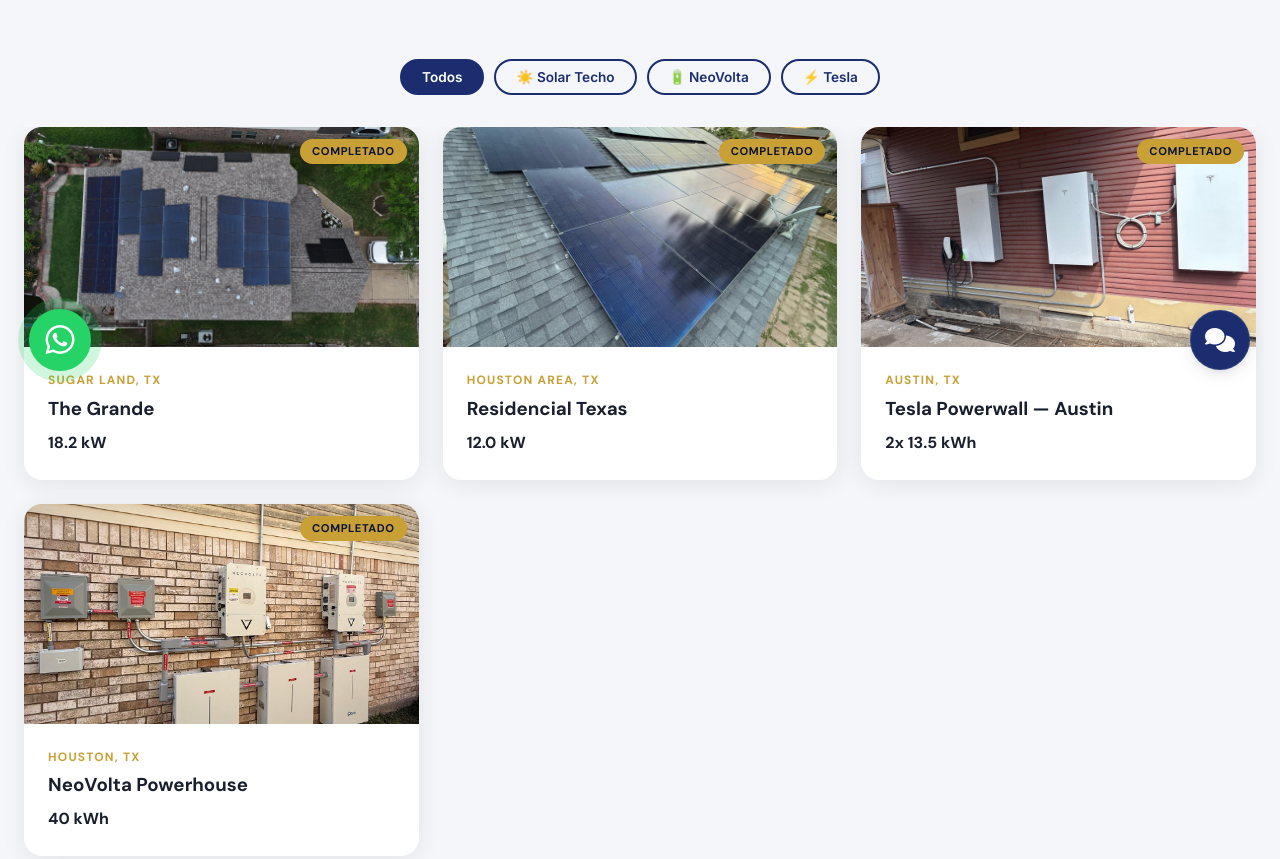
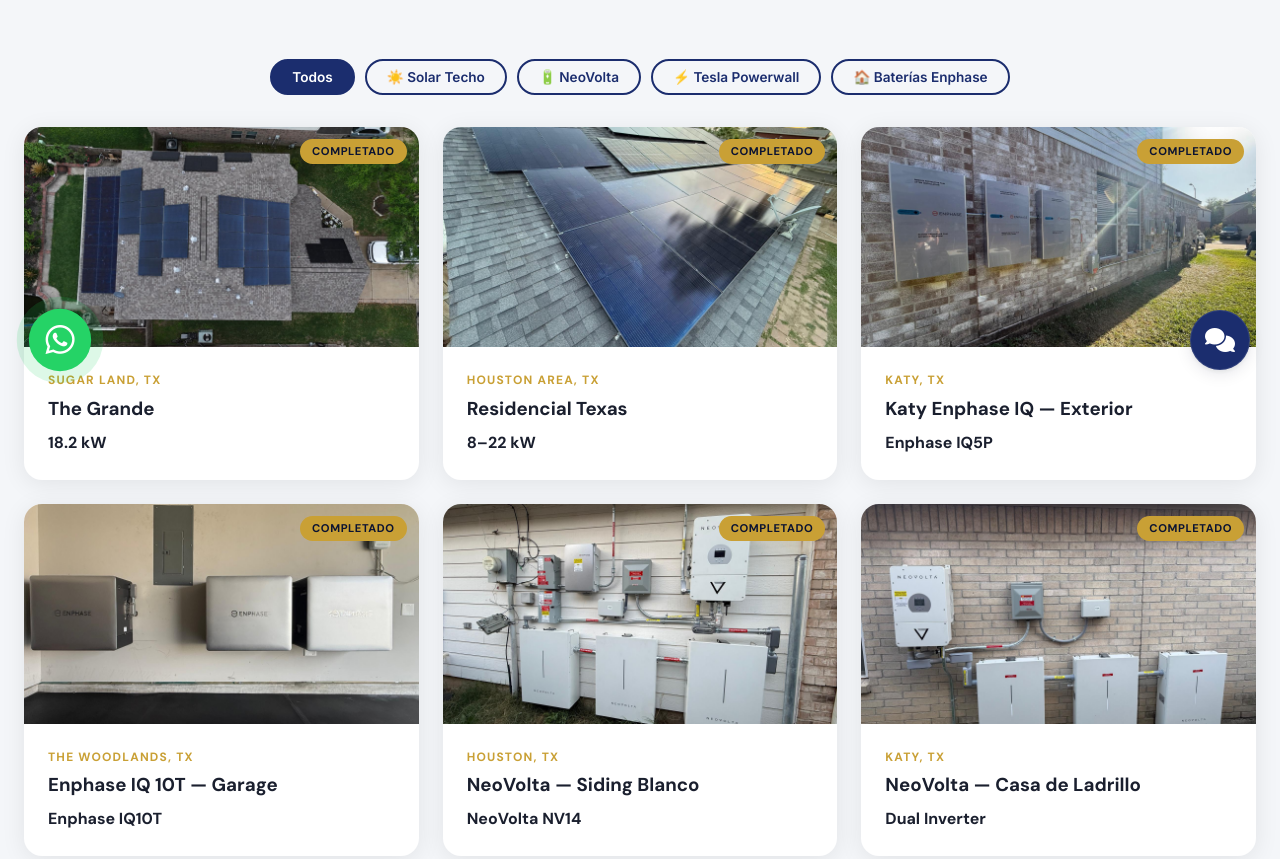
Before and after one commit to vhccompanytx/vhc-website, a plain HTML site: page frontend/portfolio-es.html in a window 1280 px wide. Shown: the part 400-1259 px from the top of the page. Drawn offline with nearby package versions, Linux system fonts and the light colour scheme.

Commit message:
Fix: Navbar transparency on scroll, remove sticky filter tabs, and sync/split NeoVolta vs Enphase projects on portfolio pages

```diff
--- a/frontend/portfolio-es.html
+++ b/frontend/portfolio-es.html
@@ -56,7 +56,13 @@
             box-shadow: var(--shadow-glass);
             transition: all var(--duration) var(--ease-out);
         }
-        nav.scrolled { padding: var(--space-2) 0; }
+        nav.scrolled {
+            padding: var(--space-2) 0;
+            background: rgba(11, 19, 50, 0.65);
+            backdrop-filter: blur(32px);
+            -webkit-backdrop-filter: blur(32px);
+            box-shadow: 0 10px 30px rgba(5, 8, 20, 0.4);
+        }
         .nav-inner { display: flex; justify-content: space-between; align-items: center; }
         .nav-logo { display: block; position: relative; height: 38px; overflow: hidden; }
         .nav-logo img { height: 64px; position: relative; top: -5px; filter: brightness(0) invert(1); transition: opacity var(--duration); }
@@ -254,12 +260,13 @@
     <!-- Gallery -->
     <section class="section-padding" style="background: var(--vhc-surface); position:relative;">
         <div class="container" style="position:relative;z-index:2;">
-            <!-- Filter Tabs (Sticky) -->
-            <div style="position:sticky;top:66px;z-index:90;background:var(--vhc-surface);padding:1rem 0 2rem;display:flex;flex-wrap:wrap;gap:.625rem;justify-content:center;margin-top:-1rem;" role="tablist">
-                <button class="pf-tab active" data-filter="all" onclick="pfFilterEs(this,'all')" style="padding:.5rem 1.25rem;border-radius:2rem;border:2px solid var(--vhc-navy);background:var(--vhc-navy);color:#fff;font-family:var(--font-display);font-weight:600;font-size:.85rem;cursor:pointer;">Todos</button>
-                <button class="pf-tab" data-filter="solar" onclick="pfFilterEs(this,'solar')" style="padding:.5rem 1.25rem;border-radius:2rem;border:2px solid var(--vhc-navy);background:transparent;color:var(--vhc-navy);font-family:var(--font-display);font-weight:600;font-size:.85rem;cursor:pointer;">☀️ Solar Techo</button>
-                <button class="pf-tab" data-filter="neovolta" onclick="pfFilterEs(this,'neovolta')" style="padding:.5rem 1.25rem;border-radius:2rem;border:2px solid var(--vhc-navy);background:transparent;color:var(--vhc-navy);font-family:var(--font-display);font-weight:600;font-size:.85rem;cursor:pointer;">🔋 NeoVolta</button>
-                <button class="pf-tab" data-filter="tesla" onclick="pfFilterEs(this,'tesla')" style="padding:.5rem 1.25rem;border-radius:2rem;border:2px solid var(--vhc-navy);background:transparent;color:var(--vhc-navy);font-family:var(--font-display);font-weight:600;font-size:.85rem;cursor:pointer;">⚡ Tesla</button>
+            <!-- Filtros (Posición neutral, se desplaza con el contenido) -->
+            <div style="padding:1rem 0 2rem;display:flex;flex-wrap:wrap;gap:.625rem;justify-content:center;margin-top:-1rem;" role="tablist">
+                <button class="pf-tab active" data-filter="all" onclick="pfFilterEs(this,'all')" style="padding:.5rem 1.25rem;border-radius:2rem;border:2px solid var(--vhc-navy);background:var(--vhc-navy);color:#fff;font-family:var(--font-display);font-weight:600;font-size:.85rem;cursor:pointer;transition:all .25s;">Todos</button>
+                <button class="pf-tab" data-filter="solar" onclick="pfFilterEs(this,'solar')" style="padding:.5rem 1.25rem;border-radius:2rem;border:2px solid var(--vhc-navy);background:transparent;color:var(--vhc-navy);font-family:var(--font-display);font-weight:600;font-size:.85rem;cursor:pointer;transition:all .25s;">☀️ Solar Techo</button>
+                <button class="pf-tab" data-filter="neovolta" onclick="pfFilterEs(this,'neovolta')" style="padding:.5rem 1.25rem;border-radius:2rem;border:2px solid var(--vhc-navy);background:transparent;color:var(--vhc-navy);font-family:var(--font-display);font-weight:600;font-size:.85rem;cursor:pointer;transition:all .25s;">🔋 NeoVolta</button>
+                <button class="pf-tab" data-filter="tesla" onclick="pfFilterEs(this,'tesla')" style="padding:.5rem 1.25rem;border-radius:2rem;border:2px solid var(--vhc-navy);background:transparent;color:var(--vhc-navy);font-family:var(--font-display);font-weight:600;font-size:.85rem;cursor:pointer;transition:all .25s;">⚡ Tesla Powerwall</button>
+                <button class="pf-tab" data-filter="enphase" onclick="pfFilterEs(this,'enphase')" style="padding:.5rem 1.25rem;border-radius:2rem;border:2px solid var(--vhc-navy);background:transparent;color:var(--vhc-navy);font-family:var(--font-display);font-weight:600;font-size:.85rem;cursor:pointer;transition:all .25s;">🏠 Baterías Enphase</button>
             </div>
 
             <div id="pfGridEs" class="pf-grid">
@@ -340,7 +347,7 @@
                 {src:'brand/WhatsApp Image 2026-03-31 at 10.41.51 PM.jpeg', cap:'Vista aérea de instalación solar de 48 paneles'},
                 {src:'brand/WhatsApp Image 2026-03-31 at 10.42.06 PM.jpeg', cap:'Segundo ángulo aéreo — The Grande'}
             ]},
-            { id: 1, cat: 'solar', title: 'Residencial Texas', loc: 'Houston Area, TX', size: '12.0 kW', desc: 'Arreglo completo sobre techo de teja gris durante el atardecer.', photos:[
+            { id: 1, cat: 'solar', title: 'Residencial Texas', loc: 'Houston Area, TX', size: '8–22 kW', desc: 'Arreglo completo sobre techo de teja gris durante el atardecer.', photos:[
                 {src:'brand/WhatsApp Image 2026-03-31 at 11.06.44 PM.jpeg', cap:'Arreglo de paneles al atardecer'},
                 {src:'brand/WhatsApp Image 2026-03-31 at 11.05.28 PM.jpeg', cap:'Detalle de fila de paneles'},
                 {src:'brand/WhatsApp Image 2026-03-31 at 10.46.20 PM.jpeg', cap:'Vista de dron — diseño residencial completo'},
@@ -348,16 +355,47 @@
                 {src:'brand/WhatsApp Image 2026-03-31 at 10.48.53 PM.jpeg', cap:'Detalle de herrajes de montaje'},
                 {src:'brand/WhatsApp Image 2026-03-31 at 11.09.52 PM.jpeg', cap:'Instalación solar — vista de patio trasero'}
             ]},
-            { id: 2, cat: 'tesla', title: 'Tesla Powerwall — Austin', loc: 'Austin, TX', size: '2x 13.5 kWh', desc: 'Respaldo total con Tesla Powerwall y cargador EV en casa de metal.', photos:[
+            { id: 2, cat: 'enphase', title: 'Katy Enphase IQ — Exterior', loc: 'Katy, TX', size: 'Enphase IQ5P', desc: 'Instalación exterior de baterías Enphase IQ de 5P en pared de ladrillos.', photos:[
+                {src:'brand/WhatsApp Image 2026-03-31 at 10.44.13 PM.jpeg', cap:'Enphase IQ Battery 5P — montaje exterior'},
+                {src:'brand/WhatsApp Image 2026-03-31 at 10.44.21 PM.jpeg', cap:'Ángulo lateral — instalación Enphase cerca de piscina'},
+                {src:'brand/WhatsApp Image 2026-03-31 at 11.02.16 PM.jpeg', cap:'Inversores Enphase duales en pared de ladrillo'}
+            ]},
+            { id: 3, cat: 'enphase', title: 'Enphase IQ 10T — Garage', loc: 'The Woodlands, TX', size: 'Enphase IQ10T', desc: 'Tres unidades Enphase IQ 10T instaladas en garaje sobre repisa blanca.', photos:[
+                {src:'brand/WhatsApp Image 2026-03-31 at 11.13.27 PM.jpeg', cap:'Tres unidades Enphase IQ 10T en garaje'},
+                {src:'brand/WhatsApp Image 2026-03-31 at 11.13.35 PM.jpeg', cap:'Vista frontal — Enphase IQ 10T'},
+                {src:'brand/WhatsApp Image 2026-03-31 at 11.13.47 PM.jpeg', cap:'Perfil de baterías Enphase IQ'},
+                {src:'brand/WhatsApp Image 2026-03-31 at 11.14.00 PM.jpeg', cap:'Instalación completa en garaje'}
+            ]},
+            { id: 4, cat: 'neovolta', title: 'NeoVolta — Siding Blanco', loc: 'Houston, TX', size: 'NeoVolta NV14', desc: 'Sistema de 3 baterías NeoVolta con inversor en casa de siding blanco.', photos:[
+                {src:'brand/WhatsApp Image 2026-03-31 at 11.01.45 PM.jpeg', cap:'3x Baterías NeoVolta + Inversor + Combinador Enphase'},
+                {src:'brand/WhatsApp Image 2026-03-31 at 10.50.36 PM.jpeg', cap:'Vista de paneles en techo'}
+            ]},
+            { id: 5, cat: 'neovolta', title: 'NeoVolta — Casa de Ladrillo', loc: 'Katy, TX', size: 'Dual Inverter', desc: 'Inversores duales NeoVolta con 4 unidades de almacenamiento en pared de ladrillo.', photos:[
+                {src:'brand/WhatsApp Image 2026-03-31 at 11.04.53 PM.jpeg', cap:'Inversores duales NeoVolta + 4 unidades'},
+                {src:'brand/WhatsApp Image 2026-03-31 at 10.42.35 PM.jpeg', cap:'Vista de paneles solares en el techo'}
+            ]},
+            { id: 6, cat: 'neovolta', title: 'NeoVolta — Siding Azul', loc: 'Sugar Land, TX', size: 'NeoVolta NV14', desc: 'Inversor individual NeoVolta con banco de 3 baterías en siding azul.', photos:[
+                {src:'brand/WhatsApp Image 2026-03-31 at 11.08.06 PM.jpeg', cap:'Inversor NeoVolta + banco de 3 baterías'},
+                {src:'brand/WhatsApp Image 2026-03-31 at 11.05.37 PM.jpeg', cap:'Fila de baterías NeoVolta — vista frontal'},
+                {src:'brand/WhatsApp Image 2026-03-31 at 10.56.29 PM.jpeg', cap:'Vista aérea de paneles en casa azul'}
+            ]},
+            { id: 7, cat: 'neovolta', title: 'NeoVolta Powerhouse', loc: 'Houston, TX', size: '40 kWh', desc: 'Sistema de gran capacidad con 4 baterías NeoVolta e inversores duales.', photos:[
+                {src:'brand/WhatsApp Image 2026-03-31 at 11.05.55 PM.jpeg', cap:'4x Baterías NeoVolta + Inversores duales'},
+                {src:'brand/WhatsApp Image 2026-03-31 at 11.09.21 PM.jpeg', cap:'Sistema completo vista lateral'}
+            ]},
+            { id: 8, cat: 'tesla', title: 'Tesla Powerwall — Austin', loc: 'Austin, TX', size: '27 kWh', desc: 'Respaldo total con Tesla Powerwall y cargador EV en casa de metal.', photos:[
                 {src:'brand/tesla 3.jpg', cap:'3x Tesla Powerwall + Cargador EV Nivel 2'},
                 {src:'brand/tesla2.jpg', cap:'Dual Tesla Powerwall + Cargador EV'},
                 {src:'brand/WhatsApp Image 2026-03-31 at 11.12.55 PM.jpeg', cap:'Tesla Powerwall + Cargador + Protecciones'},
                 {src:'brand/tesla 5.jpg', cap:'Detalle de cableado Tesla Gateway'},
+                {src:'brand/testa project1.jpg', cap:'Instalación de conductos eléctricos'},
                 {src:'brand/tesla 4.jpg', cap:'Vista aérea neighborhood — paneles sobre techo rojo'}
             ]},
-            { id: 3, cat: 'neovolta', title: 'NeoVolta Powerhouse', loc: 'Houston, TX', size: '40 kWh', desc: 'Sistema de gran capacidad para respaldo extendido.', photos:[
-                {src:'brand/WhatsApp Image 2026-03-31 at 11.05.55 PM.jpeg', cap:'4x Baterías NeoVolta + Inversores duales'},
-                {src:'brand/WhatsApp Image 2026-03-31 at 11.09.21 PM.jpeg', cap:'Sistema completo vista lateral'}
+            { id: 9, cat: 'tesla', title: 'Tesla Powerwall — Ladrillo', loc: 'Houston, TX', size: '13.5 kWh', desc: 'Instalación de Tesla Powerwall en pared de ladrillo con sistema HVAC.', photos:[
+                {src:'brand/WhatsApp Image 2026-03-31 at 11.12.11 PM.jpeg', cap:'Tesla Powerwall en exterior de ladrillo rojo'}
+            ]},
+            { id: 10, cat: 'tesla', title: 'Tesla Powerwall — Pool House', loc: 'Houston, TX', size: '13.5 kWh', desc: 'Tesla Powerwall instalado en casa verde con acceso a la piscina.', photos:[
+                {src:'brand/WhatsApp Image 2026-03-31 at 11.11.21 PM.jpeg', cap:'Tesla Powerwall — terminación limpia'}
             ]}
         ];
 
```
Also changed, not shown: frontend/portfolio.html (+6 -2 lines).
